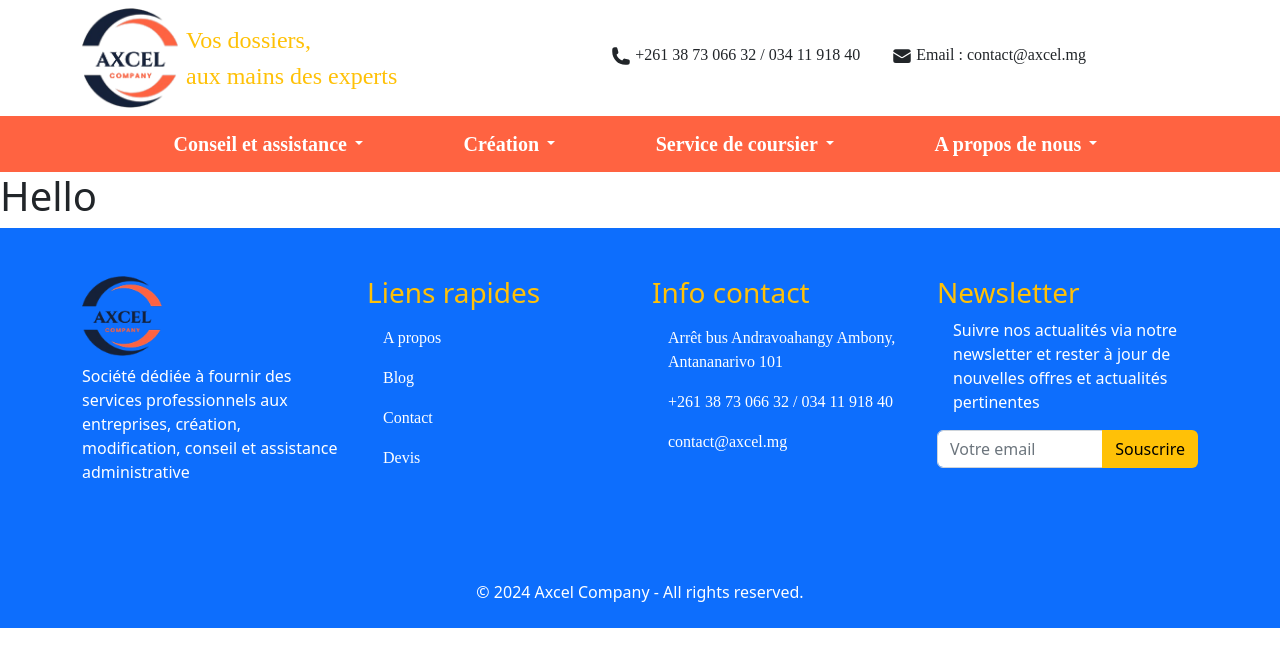
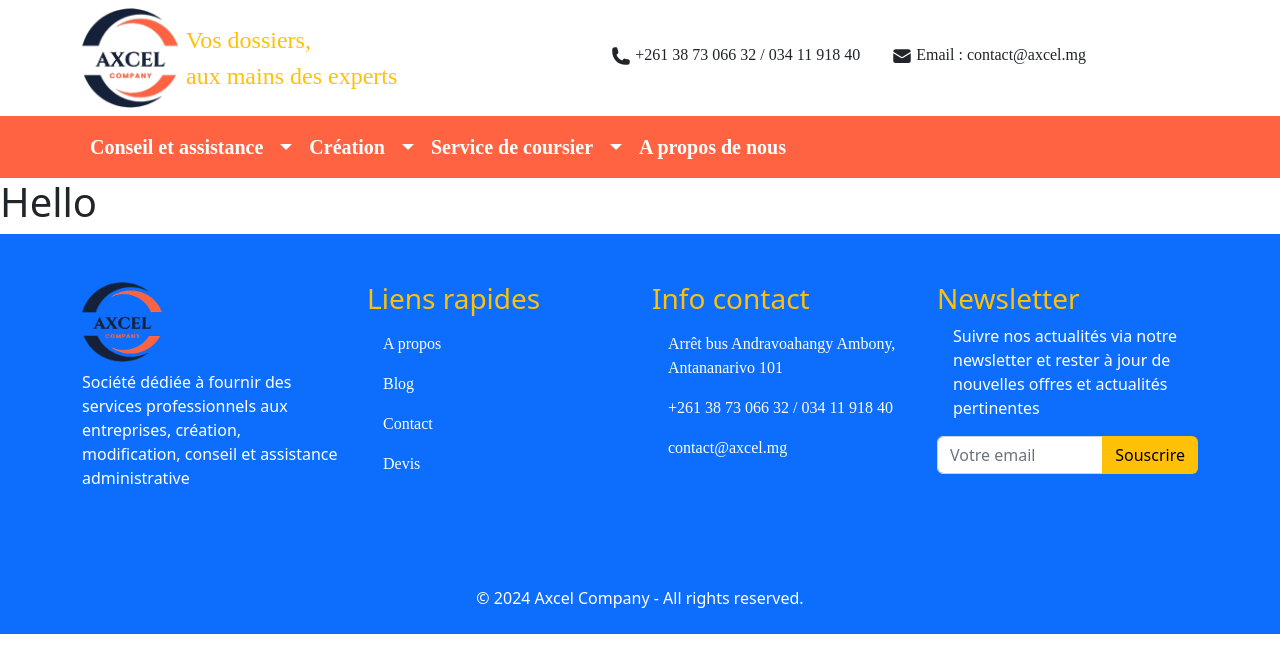
Before and after one commit to hrzmkl/axcel-project, a Next.js app: page / in a window 1280 px wide. Shown: the top 672 px of the page. Built offline with nearby package versions, Linux system fonts and the light colour scheme; some icons are missing.

Commit message:
Update:navbar.tsx and global.css / delete navbar.module.css

```diff
--- a/app/components/header/navbar/navbar.module.css
+++ /dev/null
@@ -1,8 +0,0 @@
-.dropdown:hover>.dropdown-menu {
-    display: block !important;
-  }
-
-  .dropdown>.dropdown-toggle:active {
-
-      pointer-events: none;
-}
--- a/app/components/header/navbar/navbar.tsx
+++ b/app/components/header/navbar/navbar.tsx
@@ -1,21 +1,23 @@
 import Link from 'next/link';
-import '@/app/components/header/navbar/navbar.module.css'
 export default function NavBar(){
     return(
          <>
-           <nav className="navbar navbar-expand-lg nav nav-pills nav-justified axel-bg-orange">
+            <nav className="navbar navbar-expand-lg axel-bg-orange">
+
                 <div className="container">
-                    <Link className="navbar-brand text-white fw-bolder d-lg-none d-block" href="/">Accueil</Link>
-                    <button className="navbar-toggler" type="button" data-bs-toggle="collapse" data-bs-target="#navbarNavDropdown" aria-controls="navbarNavDropdown" aria-expanded="false" aria-label="Toggle navigation">
+                    <Link className="nav-link text-white fw-bolder fs-5 d-block d-lg-none" href="#">Accueil</Link>
+                    <button className="navbar-toggler" type="button" data-bs-toggle="collapse" data-bs-target="#navbarSupportedContent" aria-controls="navbarSupportedContent" aria-expanded="false" aria-label="Toggle navigation">
                     <span className="navbar-toggler-icon"></span>
                     </button>
-                        <div className="collapse navbar-collapse justify-content-evenly" id="navbarNavDropdown">
-
-                                <div className="dropdown btn-group align-items-center">
-                                    <Link className="dropdown-item text-white fw-semibold navbar-brand m-0" href="#">Conseil et assistance</Link>
-                                    <button type="button" className="btn bg-none border-0 dropdown-toggle dropdown-toggle-split text-white fw-bolder" data-bs-toggle="dropdown" aria-expanded="false">
+                    <div className="collapse navbar-collapse" id="navbarSupportedContent">
+                    <ul className="navbar-nav me-auto mb-2 mb-lg-0">
+                        <li className="nav-item dropdown d-inline-flex align-items-center ">
+                            <Link className="nav-link text-white fw-bolder fs-5" href="#" >
+                                Conseil et assistance
+                            </Link>
+                            <Link href="#" type="button" className=" fs-5 text-white dropdown-toggle dropdown-toggle-split d-flex align-items-center" id="navbarDropdownMenuLink" role="button" data-bs-toggle="dropdown" aria-expanded="false">
                                 <span className="visually-hidden">Toggle Dropdown</span>
-                                    </button>
+                            </Link>
                             <ul className="dropdown-menu top-50 mt-4">
                                 <li><Link className="dropdown-item" href="#">Conseil en création de société</Link></li>
                                 <li><hr className="dropdown-divider" /></li>
@@ -25,13 +27,14 @@ export default function NavBar(){
                                 <li><hr className="dropdown-divider" /></li>
                                 <li><Link className="dropdown-item" href="#">Consultation stratégique pour entrepreneurs</Link></li>
                             </ul>
-                                </div>
-
-                                <div className="dropdown btn-group align-items-center">
-                                    <Link className="dropdown-item text-white fw-semibold navbar-brand m-0" href="#">Création</Link>
-                                    <button type="button" className="btn bg-none border-0 dropdown-toggle dropdown-toggle-split text-white fw-bolder" data-bs-toggle="dropdown" aria-expanded="false">
+                        </li>
+                        <li className="nav-item dropdown d-inline-flex align-items-center ">
+                            <Link className="nav-link text-white fw-bolder fs-5" href="#" >
+                                Création
+                            </Link>
+                            <Link href="#" type="button" className=" fs-5 text-white dropdown-toggle dropdown-toggle-split d-flex align-items-center" id="navbarDropdownMenuLink" role="button" data-bs-toggle="dropdown" aria-expanded="false">
                                 <span className="visually-hidden">Toggle Dropdown</span>
-                                    </button>
+                            </Link>
                             <ul className="dropdown-menu top-50 mt-4">
                                 <li><Link className="dropdown-item" href="#">SARL / SARLU</Link></li>
                                 <li><hr className="dropdown-divider" /></li>
@@ -47,12 +50,14 @@ export default function NavBar(){
                                 <li><hr className="dropdown-divider" /></li>
                                 <li><Link className="dropdown-item" href="#">OUVERTURE SUCCURSALE / FILIALE</Link></li>
                             </ul>
-                                </div>
-                                <div className="dropdown btn-group align-items-center">
-                                    <Link className="dropdown-item text-white fw-semibold navbar-brand m-0" href="#">Service de coursier</Link>
-                                    <button type="button" className="btn bg-none border-0 dropdown-toggle dropdown-toggle-split text-white fw-bolder" data-bs-toggle="dropdown" aria-expanded="false">
+                        </li>
+                        <li className="nav-item dropdown d-inline-flex align-items-center ">
+                            <Link className="nav-link text-white fw-bolder fs-5" href="#" >
+                            Service de coursier
+                            </Link>
+                            <Link href="#" type="button" className=" fs-5 text-white dropdown-toggle dropdown-toggle-split d-flex align-items-center" id="navbarDropdownMenuLink" role="button" data-bs-toggle="dropdown" aria-expanded="false">
                                 <span className="visually-hidden">Toggle Dropdown</span>
-                                    </button>
+                            </Link>
                             <ul className="dropdown-menu top-50 mt-4">
                                 <li><Link className="dropdown-item" href="#">Récupération diplôme, relevé de note, équivalence..</Link></li>
                                 <li><hr className="dropdown-divider" /></li>
@@ -64,20 +69,15 @@ export default function NavBar(){
                                 <li><hr className="dropdown-divider" /></li>
                                 <li><Link className="dropdown-item" href="#">Toutes enregistrement, certifications</Link></li>
                             </ul>
-                                </div>
-                                <div className="dropdown btn-group align-items-center">
-                                    <Link className="dropdown-item text-white fw-semibold navbar-brand m-0" href="#">A propos de nous</Link>
-                                    <button type="button" className="btn bg-none border-0 dropdown-toggle dropdown-toggle-split text-white fw-bolder" data-bs-toggle="dropdown" aria-expanded="false">
-                                        <span className="visually-hidden">Toggle Dropdown</span>
-                                    </button>
-                                    <ul className="dropdown-menu top-50 mt-4">
-                                        <li><Link className="dropdown-item" href="#">Action</Link></li>
-                                        <li><Link className="dropdown-item" href="#">Another action</Link></li>
-                                        <li><Link className="dropdown-item" href="#">Something else here</Link></li>
-                                        <li><hr className="dropdown-divider" /></li>
-                                        <li><Link className="dropdown-item" href="#">Separated link</Link></li>
+                        </li>
+                        <li className="nav-item">
+                            <Link className="nav-link text-white fw-bolder fs-5" href="#" >
+                              A propos de nous
+                            </Link>
+                        </li>
+
                     </ul>
-                                </div>
+
                     </div>
                 </div>
             </nav>
--- a/app/global.css
+++ b/app/global.css
@@ -4,6 +4,7 @@ a, .nav,.dropdown-item {
 
 .axel-bg-orange{
     background-color:#ff6341;
+    color: #fff !important;
 }
 .axel-bg-blue{
     background-color:#152039;
@@ -24,11 +25,13 @@ a, .nav,.dropdown-item {
     width:40px !important;
     height: 40px !important;
 }
-.dropdown:hover>.dropdown-menu {
-    display: block !important;
-  }
+@media (min-width: 992px){
+    .dropdown:hover>.dropdown-menu {
+        display: block !important;
+    }
 
-  .dropdown>.dropdown-toggle:active {
+    .dropdown>.dropdown-toggle:active {
 
-      pointer-events: none !important;
+        pointer-events: none !important;
+    }
 }
```
Lines whose indentation alone changed are shown as unchanged.
